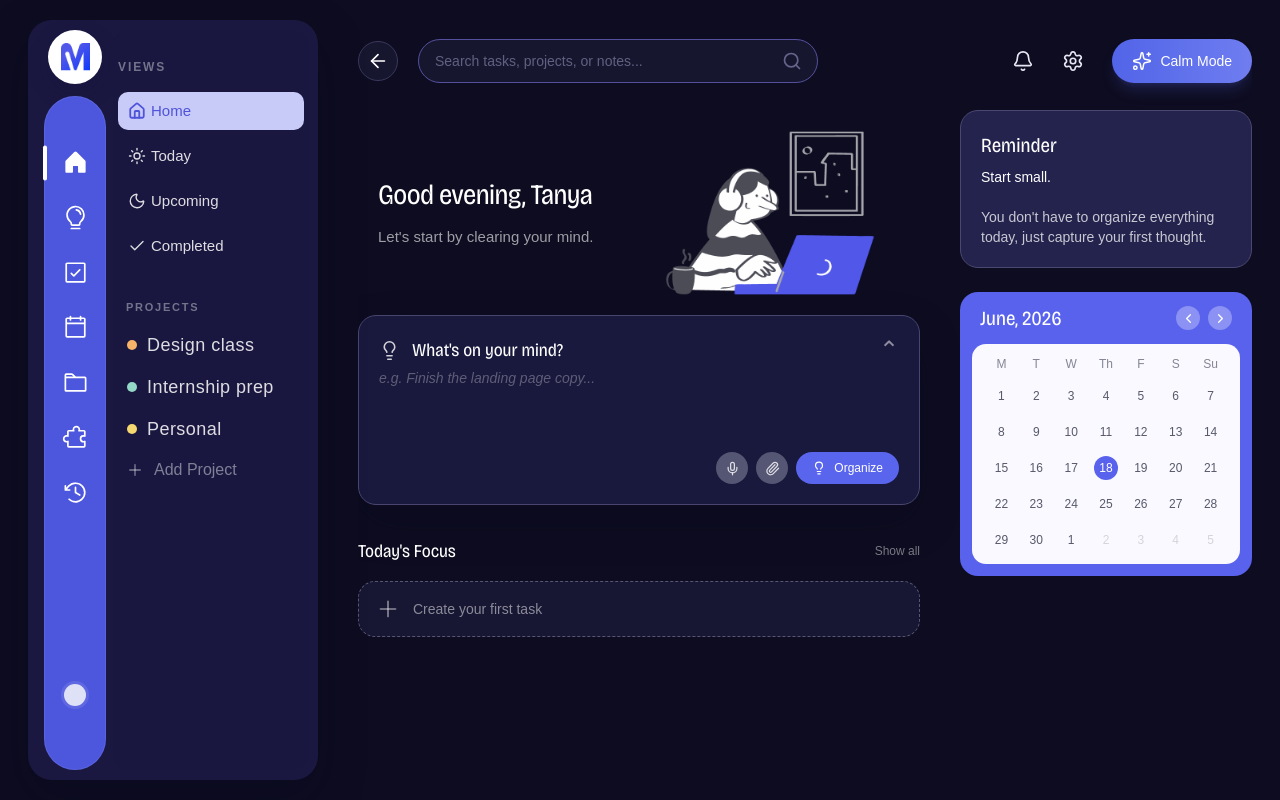
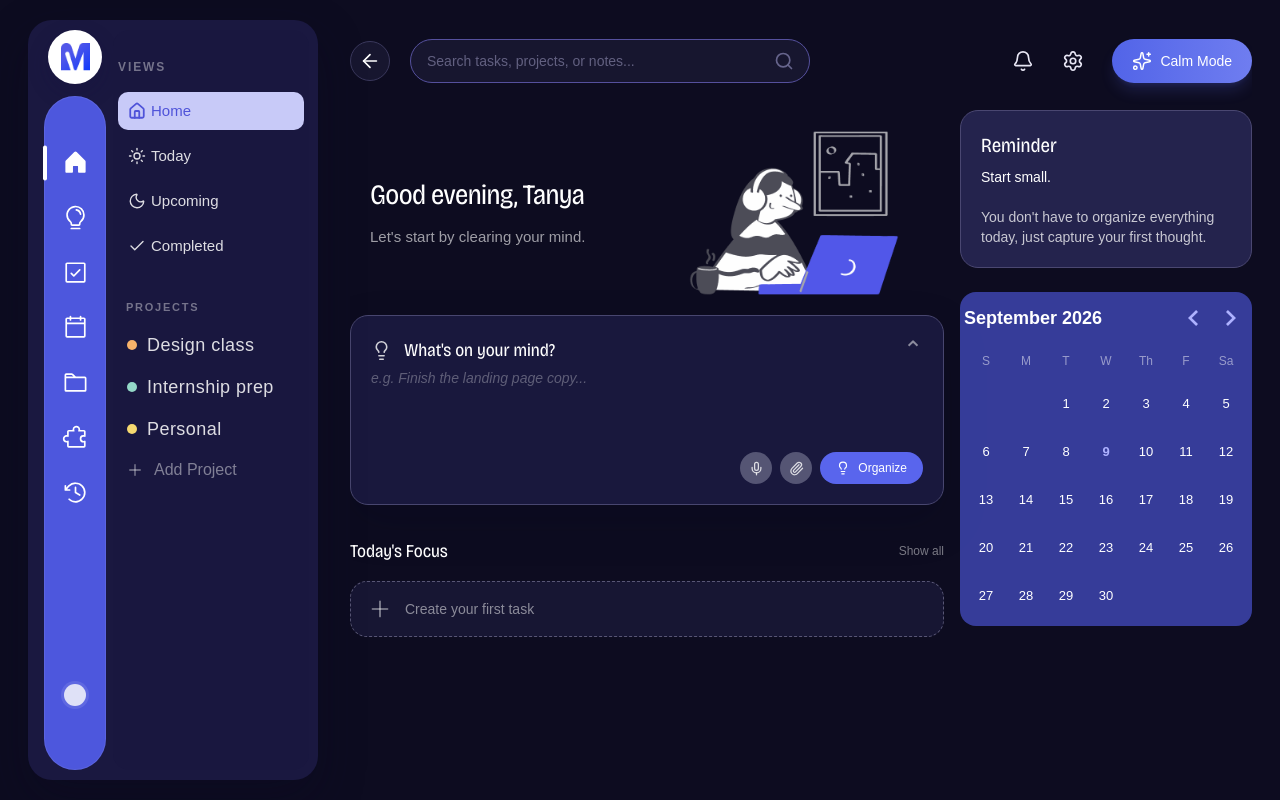
Before and after one commit to somaysen/mindly, a Next.js app in the folder fronend/: page / in a window 1280 px wide. Built offline with nearby package versions, Linux system fonts and the light colour scheme.

Commit message:
add calender

```diff
--- a/fronend/src/app/(dashboard)/page.tsx
+++ b/fronend/src/app/(dashboard)/page.tsx
@@ -1,35 +1,27 @@
+import Calendar from "@/components/Calendar";
 import DashboradSidbar from "@/features/dashboard/components/DashboradSidbar";
 import Topbar from "@/features/dashboard/components/Topbar";
 import {
-  ChevronLeft,
-  ChevronRight,
   Lightbulb,
   Mic,
   Paperclip,
   Plus,
 } from "lucide-react";
 
-const calendarDays = [
-  ["1", "2", "3", "4", "5", "6", "7"],
-  ["8", "9", "10", "11", "12", "13", "14"],
-  ["15", "16", "17", "18", "19", "20", "21"],
-  ["22", "23", "24", "25", "26", "27", "28"],
-  ["29", "30", "1", "2", "3", "4", "5"],
-];
-
 function Page() {
   return (
     <div className="min-h-screen w-full bg-[#0d0c20] px-3 py-3 text-white sm:px-5 sm:py-5 lg:px-7">
-      <div className="mx-auto flex min-h-[calc(100vh-2.5rem)] w-full max-w-[1550px] gap-10">
+      <div className="mx-auto flex min-h-[calc(100vh-3.5rem)] w-full max-w-[1590px] gap-8">
         {/* LEFT SIDEBAR */}
         <DashboradSidbar />
 
         {/* MAIN CONTENT */}
-        <main className="min-w-0 flex-1 ">
-          <div className="overflow-hidden rounded-[22px]">
+        <main className="min-w-0 flex-1">
+          <div className="overflow-hidden rounded-[22px] ">
             <Topbar />
 
-            <div className="grid gap-10 pt-2 pb-8 xl:grid-cols-[minmax(0,1fr)_292px]">
+            {/* CENTER + RIGHT SIDEBAR */}
+            <div className="grid gap-4 pt-2 pb-8 xl:grid-cols-[minmax(0,1fr)_292px]">
               {/* CENTER CONTENT */}
               <section className="min-w-0">
                 {/* HERO */}
@@ -126,14 +118,16 @@ function Page() {
               </section>
 
               {/* RIGHT SIDEBAR */}
-              <aside className="space-y-6">
+              <aside className="w-full space-y-6">
                 {/* REMINDER */}
                 <section className="rounded-[18px] border border-[#4a4771] bg-[#24234d] p-5">
                   <h2 className="font-[family-name:var(--font-bricolage-grotesque)] text-xl font-medium">
                     Reminder
                   </h2>
 
-                  <p className="mt-2 text-sm font-medium">Start small.</p>
+                  <p className="mt-2 text-sm font-medium">
+                    Start small.
+                  </p>
 
                   <p className="mt-5 text-sm leading-5 text-white/75">
                     You don&apos;t have to organize everything today, just
@@ -142,64 +136,8 @@ function Page() {
                 </section>
 
                 {/* CALENDAR */}
-                <section className="overflow-hidden rounded-[18px] bg-[#5962ed] p-3">
-                  <div className="flex items-center justify-between px-2 pb-3">
-                    <h2 className="font-[family-name:var(--font-bricolage-grotesque)] text-xl font-medium">
-                      June, 2026
-                    </h2>
-
-                    <div className="flex gap-2">
-                      <button
-                        type="button"
-                        aria-label="Previous month"
-                        className="grid h-6 w-6 place-items-center rounded-full bg-white/30 transition hover:bg-white/40"
-                      >
-                        <ChevronLeft size={15} />
-                      </button>
-
-                      <button
-                        type="button"
-                        aria-label="Next month"
-                        className="grid h-6 w-6 place-items-center rounded-full bg-white/30 transition hover:bg-white/40"
-                      >
-                        <ChevronRight size={15} />
-                      </button>
-                    </div>
-                  </div>
-
-                  <div className="rounded-[14px] bg-[#f9f9ff] p-3 text-center text-xs text-[#58596b]">
-                    {/* WEEKDAYS */}
-                    <div className="mb-3 grid grid-cols-7 font-medium text-[#858595]">
-                      <span>M</span>
-                      <span>T</span>
-                      <span>W</span>
-                      <span>Th</span>
-                      <span>F</span>
-                      <span>S</span>
-                      <span>Su</span>
-                    </div>
-
-                    {/* DAYS */}
-                    <div className="grid grid-cols-7 gap-y-3">
-                      {calendarDays.flat().map((day, index) => (
-                        <span
-                          key={`${day}-${index}`}
-                          className={
-                            index === 17
-                              ? "mx-auto grid h-6 w-6 place-items-center rounded-full bg-[#5962ed] font-medium text-white"
-                              : index > 30
-                                ? "grid h-6 place-items-center text-black/15"
-                                : "grid h-6 place-items-center"
-                          }
-                        >
-                          {day}
-                        </span>
-                      ))}
-                    </div>
-                  </div>
-                </section>
+                <Calendar />
               </aside>
-
             </div>
           </div>
         </main>
--- a/fronend/src/app/globals.css
+++ b/fronend/src/app/globals.css
@@ -251,3 +251,82 @@ body {
   .react-clock__second-hand__body {
   background: #777cff;
 }
+
+
+.mindly-calendar {
+  width: 100%;
+  color: white;
+}
+
+.mindly-calendar .rdp-months {
+  width: 100%;
+}
+
+.mindly-calendar .rdp-month {
+  width: 100%;
+}
+
+.mindly-calendar .rdp-month_grid {
+  width: 100%;
+  border-collapse: separate;
+  border-spacing: 4px;
+}
+
+/* Header */
+.mindly-calendar .rdp-caption {
+  color: white;
+  font-weight: 600;
+}
+
+/* Weekday names */
+.mindly-calendar .rdp-weekday {
+  color: rgba(255, 255, 255, 0.65);
+  font-size: 12px;
+  font-weight: 500;
+}
+
+/* Day buttons */
+.mindly-calendar .rdp-day_button {
+  width: 36px;
+  height: 36px;
+  border-radius: 10px;
+  color: white;
+  font-size: 13px;
+  transition: all 0.2s ease;
+}
+
+/* Hover */
+.mindly-calendar .rdp-day_button:hover {
+  background: rgba(255, 255, 255, 0.15);
+}
+
+/* Selected day */
+.mindly-calendar .rdp-selected .rdp-day_button {
+  background: white;
+  color: #4d57dd;
+  font-weight: 700;
+}
+
+/* Today */
+.mindly-calendar .rdp-today .rdp-day_button {
+  font-weight: 700;
+}
+
+/* Previous / next month buttons */
+.mindly-calendar .rdp-button_previous,
+.mindly-calendar .rdp-button_next {
+  color: white;
+  border-radius: 8px;
+}
+
+.mindly-calendar .rdp-button_previous:hover,
+.mindly-calendar .rdp-button_next:hover {
+  background: rgba(255, 255, 255, 0.15);
+}
+
+.mindly-calendar .rdp-selected .rdp-day_button {
+  background: #8b5cf6;
+  color: white;
+  font-weight: 700;
+  border-radius: 10px;
+}
--- /dev/null
+++ b/fronend/src/components/Calendar.tsx
@@ -0,0 +1,45 @@
+"use client";
+
+import { useState } from "react";
+import { DayPicker } from "react-day-picker";
+import "react-day-picker/style.css";
+
+export default function Calendar() {
+  const [selected, setSelected] = useState<Date | undefined>(
+    new Date(2026, 7, 1),
+  );
+
+  return (
+    <div
+      className="mindly-calendar-wrapper w-full rounded-2xl
+     bg-[#4d57dda4] text-white p-1 "
+    >
+      <DayPicker
+        mode="single"
+        selected={selected}
+        onSelect={setSelected}
+        showOutsideDays={false}
+        className="mindly-calendar"
+        formatters={{
+          formatWeekdayName: (date) => {
+            const day = date.toLocaleDateString("en-US", {
+              weekday: "short",
+            });
+
+            const names: Record<string, string> = {
+              Mon: "M",
+              Tue: "T",
+              Wed: "W",
+              Thu: "Th",
+              Fri: "F",
+              Sat: "Sa",
+              Sun: "S",
+            };
+
+            return names[day] ?? day;
+          },
+        }}
+      />
+    </div>
+  );
+}
```
Also changed, not shown: fronend/src/features/dashboard/brain/components/brain.tsx (renamed from fronend/src/features/brain/components/brain.tsx).
